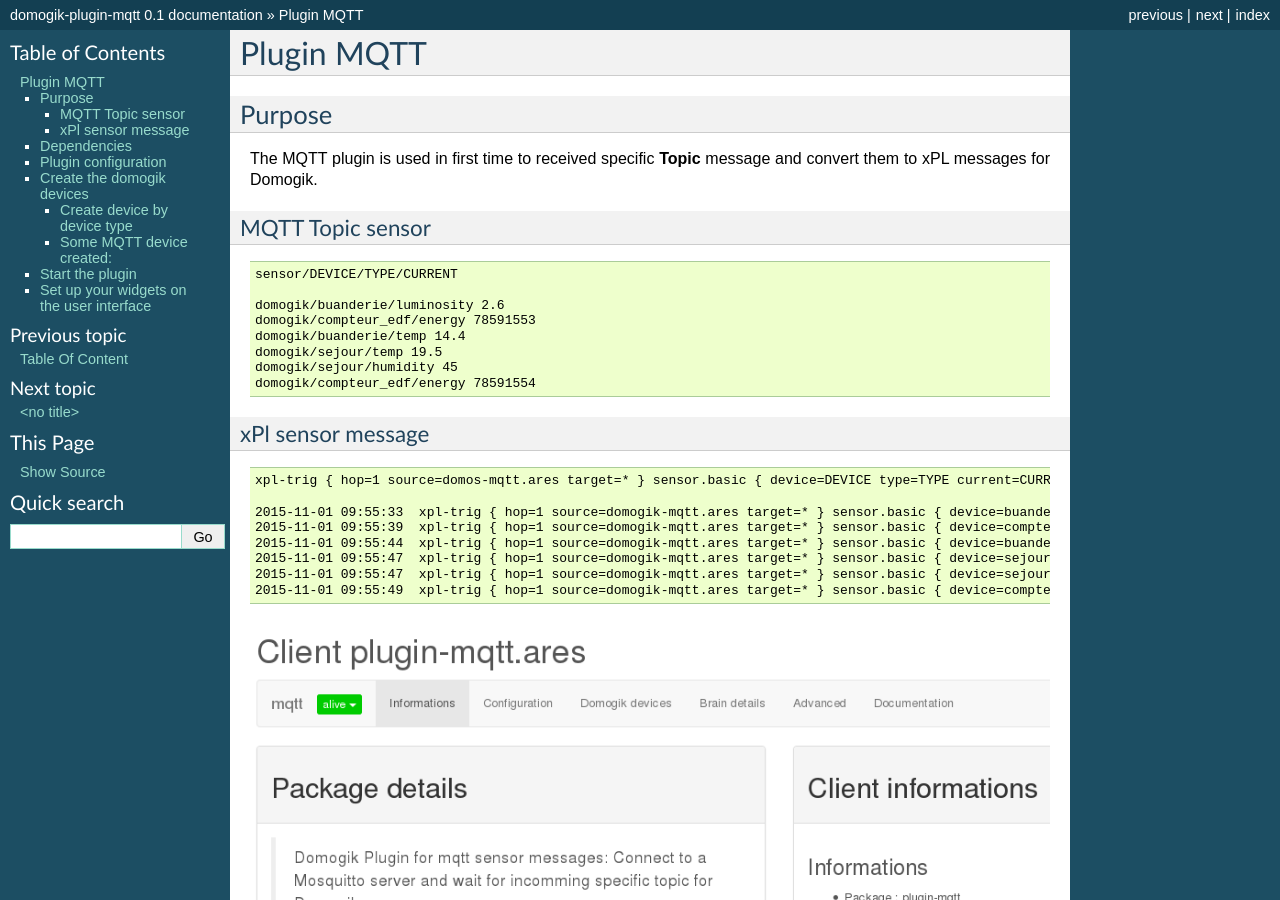
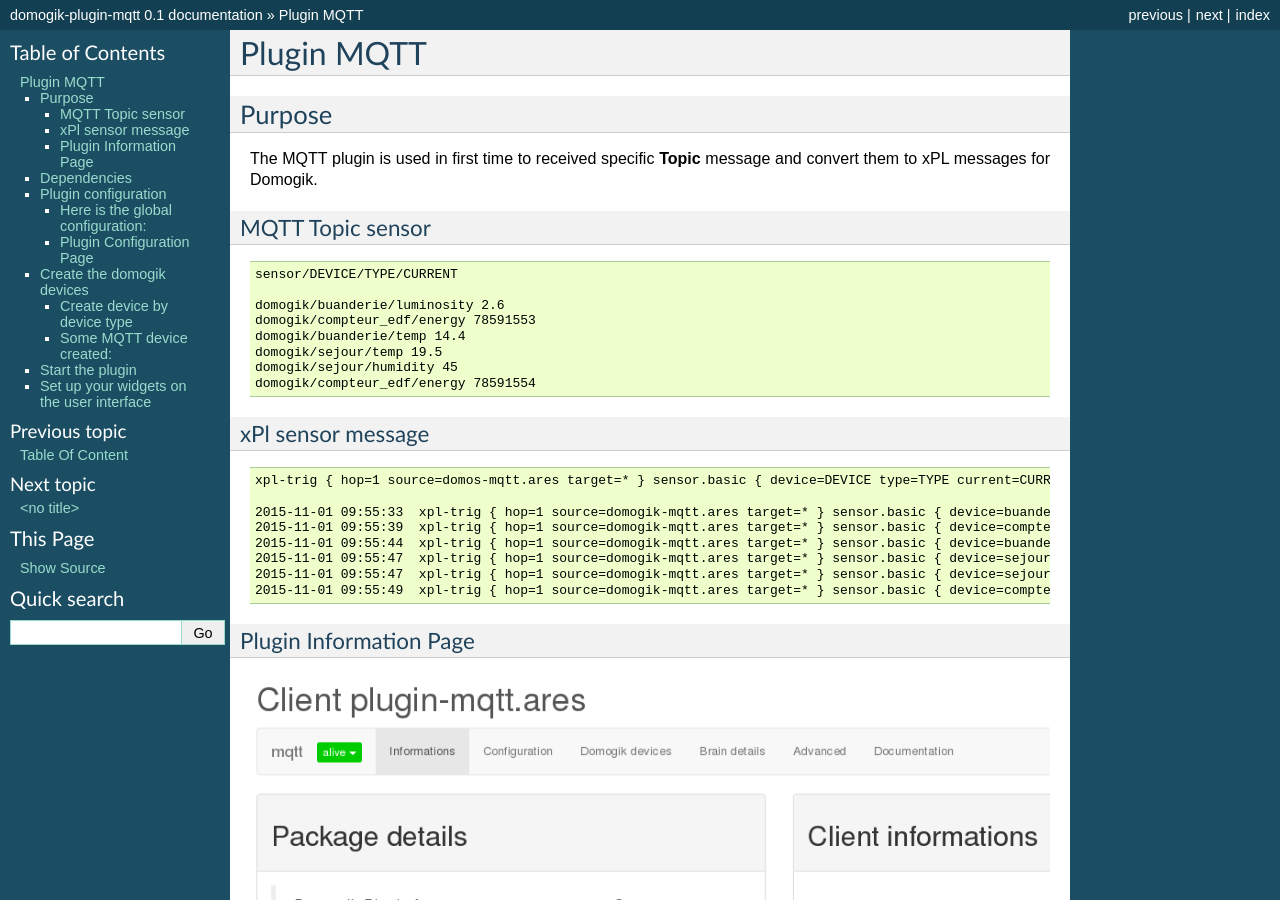
Before and after one commit to vdomos/domogik-plugin-mqtt, a Sphinx documentation site: the page built from docs/mqtt.txt, in a window 1280 px wide and 900 px high. Built offline with Sphinx 7.4.7, drawn with Linux system fonts in a browser that asks for light colours; some of the changed text lies outside the part shown.

Commit message:
Modif. du 03/11/2015 22.46.12

```diff
--- a/docs/mqtt.txt
+++ b/docs/mqtt.txt
@@ -41,6 +41,9 @@
 
 
 
+Plugin Information Page
+-----------------------
+
 
 .. image:: Domogik_MQTT_Plugin_1.png
 
@@ -64,8 +67,9 @@
 Plugin configuration
 ====================
 
+
 Here is the global configuration:
-
+---------------------------------
 
 ===================== =========================== ======================================================================
 Key                   Type                        Description
@@ -76,6 +80,11 @@
 --------------------- --------------------------- ----------------------------------------------------------------------
 MQTT Topic            string                      The 'Topic' to subscribe (listen to message publish for this topic)
 ===================== =========================== ======================================================================
+
+
+
+Plugin Configuration Page
+-------------------------
 
 
 .. image:: Domogik_MQTT_Plugin_2.png
```
Also changed, not shown: docs/Domogik_MQTT_Plugin_3.png (deleted), docs/Domogik_MQTT_Plugin_3a.png, docs/Domogik_MQTT_Plugin_3b.png (added).
